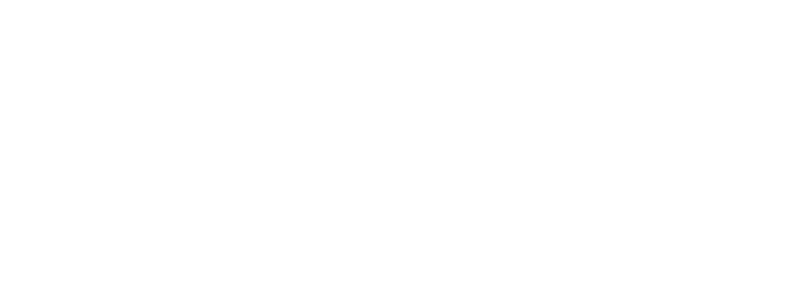
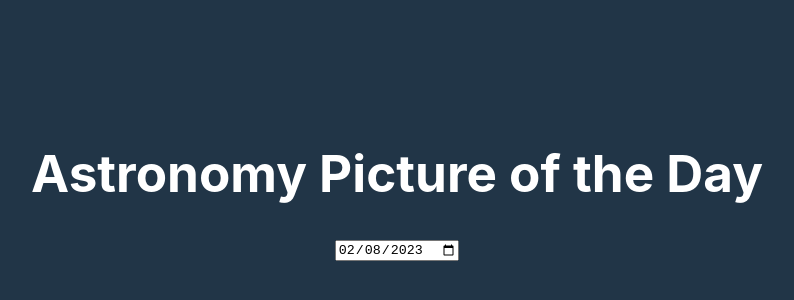
Before and after one commit to daniArbesu/Proyecto-4-App-NASA, a React (Vite) app: page / in a window 1280 px wide. Shown: the part 238-538 px from the top of the page, without its empty margins (43-837 px from the left). Built offline with nearby package versions, Linux system fonts and the light colour scheme; no server answers; the HTML template or start-up script is replaced by a standard one.

Commit message:
feat: add basic functionality

```diff
--- a/package.json
+++ b/package.json
@@ -9,6 +9,7 @@
     "preview": "vite preview"
   },
   "dependencies": {
+    "axios": "^1.3.2",
     "react": "^18.2.0",
     "react-dom": "^18.2.0"
   },
--- a/src/App.jsx
+++ b/src/App.jsx
@@ -1,7 +1,39 @@
+import { useEffect, useState } from 'react';
+import { getRoverPhotos } from './api/rovers';
 import './App.css';
+// import ImageDisplay from './components/Image';
 
 function App() {
-  return <div className="App"></div>;
+  // Recuperamos la fecha actual en un formato ISO -> 2023-01-01
+  const today = new Date(Date.now()).toISOString().slice(0, 10);
+  const [date, setDate] = useState(today);
+  const [photo, setPhoto] = useState(null);
+
+  // we get the pictures everytime the date changes
+  useEffect(() => {
+    getRoverPhotos(date).then((data) => setPhoto(data));
+  }, [date]);
+
+  // Crearemos una función que setee la fecha a través de un input en el formato
+  // necesario (igual que el formato de today)
+  const handleInput = (ev) => {
+    setDate(ev.target.value.toLocaleString()); // .toLocaleString() sirve para formatear la fecha
+  };
+
+  return (
+    <div className="App">
+      <h1>Astronomy Picture of the Day</h1>
+      <input type="date" onChange={handleInput} value={date} />
+      {photo ? (
+        <figure>
+          <img src={photo.url} alt={photo.title} width="400px" />
+          <figcaption>{photo.copyright}</figcaption>
+          <p>{photo.explanation}</p>
+        </figure>
+      ) : null}
+      {/* {photo ? <ImageDisplay src={photo.url} /> : null} */}
+    </div>
+  );
 }
 
 export default App;
--- /dev/null
+++ b/src/api/rovers.js
@@ -0,0 +1,28 @@
+/* eslint-disable no-console */
+// eslint-disable-next-line import/no-extraneous-dependencies
+import axios from 'axios';
+
+export const apiHeaders = {
+  'Content-type': 'application/json',
+  'Access-Control-Allow-Origin': '*',
+  Accept: 'application/json'
+};
+
+export const API_ROVER = axios.create({
+  headers: apiHeaders,
+  baseURL: import.meta.env.VITE_APP_NASA_API_ROVER_URL,
+  timeout: 6000
+});
+
+export const getRoverPhotos = async (date) => {
+  try {
+    const response = await API_ROVER.get(
+      `/planetary/apod?date=${date}&api_key=${import.meta.env.VITE_APP_NASA_API_KEY}`
+    );
+
+    return response.data;
+  } catch (error) {
+    console.error(error);
+    return null;
+  }
+};
--- /dev/null
+++ b/src/components/Image.jsx
@@ -0,0 +1,10 @@
+/* eslint-disable react/function-component-definition */
+const ImageDisplay = (src) => {
+  return (
+    <figure>
+      <img src={src} alt="" />
+    </figure>
+  );
+};
+
+export default ImageDisplay;
--- a/src/index.css
+++ b/src/index.css
@@ -1,10 +1,13 @@
 :root {
+  --da-primary-color-light: #ffffff;
+  --da-primary-color-dark: #213547;
+
   font-family: Inter, Avenir, Helvetica, Arial, sans-serif;
   font-size: 16px;
   line-height: 24px;
   font-weight: 400;
-  color: #213547;
-  background-color: #ffffff;
+  color: var(--da-primary-color-light);
+  background-color: var(--da-primary-color-dark);
 
   font-synthesis: none;
   text-rendering: optimizeLegibility;
@@ -23,11 +26,13 @@ a:hover {
 }
 
 body {
-  margin: 0;
   display: flex;
+  align-items: center;
+  justify-content: center;
   place-items: center;
-  min-width: 320px;
   min-height: 100vh;
+  max-width: 800px;
+  padding: 1rem 2rem;
 }
 
 h1 {
```
Also changed, not shown: 2 other files (tests, documents, lock files or other folders).
